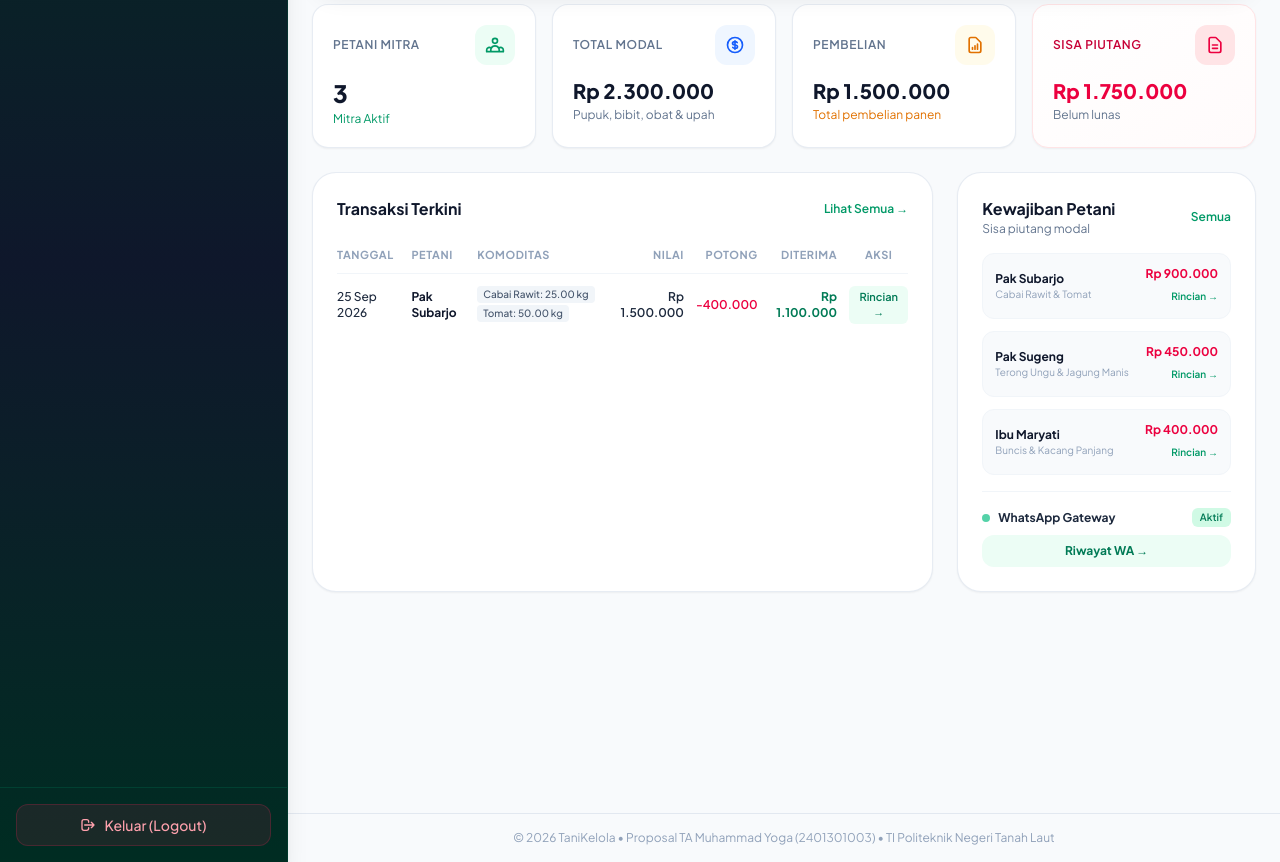
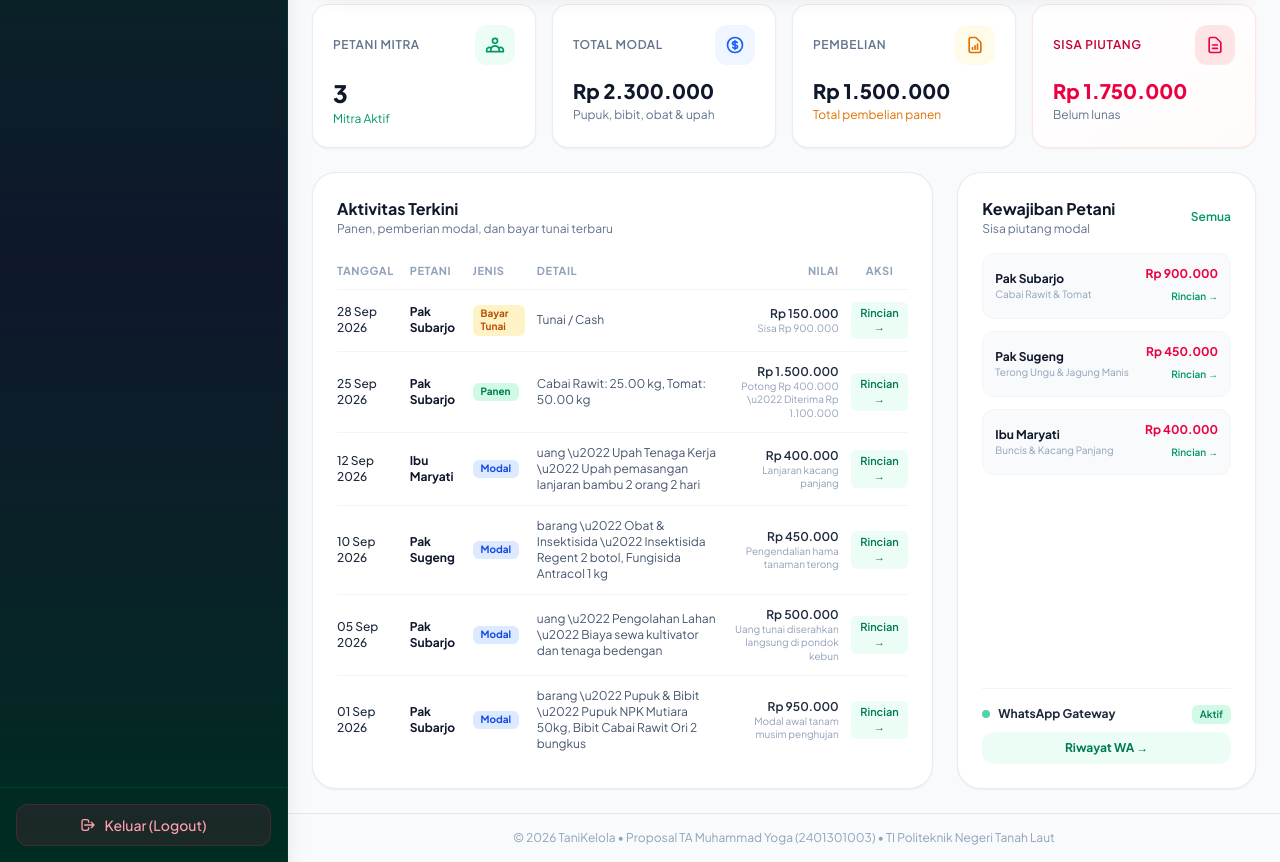
Before and after one commit to muhamadyoga111new-sketch/TaniKelola, a Laravel app: page /pengepul/dashboard in a window 1280 px wide. Shown: the part 335-1197 px from the top of the page. Run offline with Laravel 12, Linux system fonts and the light colour scheme; a user stored in the database is signed in; data comes from the database, SQL or seed files in the repository; style sheets or scripts are compiled from the project's sources.

Commit message:
Dashboard pengepul: tampilkan Aktivitas Terkini gabungan panen, modal, dan bayar tunai

```diff
--- a/resources/views/pengepul/dashboard.blade.php
+++ b/resources/views/pengepul/dashboard.blade.php
@@ -93,13 +93,13 @@
     <!-- 2 Column Section -->
     <div class="grid grid-cols-1 lg:grid-cols-3 gap-4 sm:gap-6">
 
-        <!-- Transaksi Panen Terkini -->
+        <!-- Aktivitas Terkini: panen + modal + bayar tunai -->
         <div class="lg:col-span-2 bg-white rounded-2xl sm:rounded-3xl border border-slate-200/80 shadow-xs p-4 sm:p-6">
             <div class="flex items-center justify-between mb-4">
-                <h4 class="font-bold text-sm sm:text-base text-slate-900">Transaksi Terkini</h4>
-                <a href="{{ route('pengepul.transaksi.index') }}" class="text-xs font-semibold text-emerald-600 hover:text-emerald-700">
-                    Lihat Semua &rarr;
-                </a>
+                <div>
+                    <h4 class="font-bold text-sm sm:text-base text-slate-900">Aktivitas Terkini</h4>
+                    <p class="text-[10px] sm:text-xs text-slate-500">Panen, pemberian modal, dan bayar tunai terbaru</p>
+                </div>
             </div>
 
             <!-- Desktop Table (hidden on mobile) -->
@@ -109,50 +109,47 @@
                         <tr class="text-[11px] font-bold uppercase tracking-wider text-slate-400 border-b border-slate-100">
                             <th class="py-2.5 pr-3">Tanggal</th>
                             <th class="py-2.5 pr-3">Petani</th>
-                            <th class="py-2.5 pr-3">Komoditas</th>
+                            <th class="py-2.5 pr-3">Jenis</th>
+                            <th class="py-2.5 pr-3">Detail</th>
                             <th class="py-2.5 text-right pr-3">Nilai</th>
-                            <th class="py-2.5 text-right pr-3">Potong</th>
-                            <th class="py-2.5 text-right pr-3">Diterima</th>
                             <th class="py-2.5 text-center">Aksi</th>
                         </tr>
                     </thead>
                     <tbody class="divide-y divide-slate-100">
-                        @forelse($transaksiTerbaru as $trx)
+                        @forelse($aktivitasTerbaru as $item)
                             <tr class="hover:bg-slate-50/80 transition">
                                 <td class="py-3 pr-3 text-xs text-slate-600">
                                     <span class="font-medium text-slate-800">
-                                        {{ \Carbon\Carbon::parse($trx->tanggal_transaksi)->translatedFormat('d M Y') }}
+                                        {{ \Carbon\Carbon::parse($item['tanggal'])->translatedFormat('d M Y') }}
                                     </span>
                                 </td>
                                 <td class="py-3 pr-3 text-xs">
-                                    <span class="font-bold text-slate-900">{{ $trx->petani->nama_petani }}</span>
+                                    <span class="font-bold text-slate-900">{{ $item['petani'] }}</span>
                                 </td>
-                                <td class="py-3 pr-3 text-xs text-slate-600">
-                                    @foreach($trx->details as $d)
-                                        <span class="inline-block bg-slate-100 px-1.5 py-0.5 rounded text-[10px] font-medium mr-0.5 mb-0.5">
-                                            {{ $d->komoditas->nama_komoditas }}: {{ $d->jumlah_panen }} {{ $d->komoditas->satuan }}
-                                        </span>
-                                    @endforeach
+                                <td class="py-3 pr-3 text-xs">
+                                    @if($item['jenis'] === 'panen')
+                                        <span class="inline-block px-2 py-0.5 rounded-md bg-emerald-100 text-emerald-700 font-bold text-[10px]">Panen</span>
+                                    @elseif($item['jenis'] === 'modal')
+                                        <span class="inline-block px-2 py-0.5 rounded-md bg-blue-100 text-blue-700 font-bold text-[10px]">Modal</span>
+                                    @else
+                                        <span class="inline-block px-2 py-0.5 rounded-md bg-amber-100 text-amber-700 font-bold text-[10px]">Bayar Tunai</span>
+                                    @endif
                                 </td>
-                                <td class="py-3 text-right pr-3 text-xs font-semibold text-slate-800">
-                                    Rp {{ number_format($trx->total_bruto, 0, ',', '.') }}
-                                </td>
-                                <td class="py-3 text-right pr-3 text-xs font-semibold text-rose-600">
-                                    -{{ number_format($trx->potongan_kewajiban, 0, ',', '.') }}
-                                </td>
-                                <td class="py-3 text-right pr-3 text-xs font-bold text-emerald-700">
-                                    Rp {{ number_format($trx->uang_diterima_petani, 0, ',', '.') }}
+                                <td class="py-3 pr-3 text-xs text-slate-600">{{ $item['detail'] }}</td>
+                                <td class="py-3 text-right pr-3 text-xs">
+                                    <span class="font-semibold text-slate-800">Rp {{ number_format($item['nominal'], 0, ',', '.') }}</span>
+                                    <span class="block text-[10px] text-slate-400 font-normal">{{ $item['sub'] }}</span>
                                 </td>
                                 <td class="py-3 text-center text-xs">
-                                    <a href="{{ route('pengepul.transaksi.show', $trx) }}" class="inline-flex items-center px-2 py-1 rounded-md bg-emerald-50 hover:bg-emerald-100 text-emerald-700 font-semibold text-[11px] transition">
+                                    <a href="{{ $item['url'] }}" class="inline-flex items-center px-2 py-1 rounded-md bg-emerald-50 hover:bg-emerald-100 text-emerald-700 font-semibold text-[11px] transition">
                                         Rincian &rarr;
                                     </a>
                                 </td>
                             </tr>
                         @empty
                             <tr>
-                                <td colspan="7" class="py-8 text-center text-slate-400 text-xs">
-                                    Belum ada transaksi panen.
+                                <td colspan="6" class="py-8 text-center text-slate-400 text-xs">
+                                    Belum ada aktivitas.
                                 </td>
                             </tr>
                         @endforelse
@@ -162,30 +159,30 @@
 
             <!-- Mobile Cards (shown on mobile only) -->
             <div class="md:hidden space-y-3">
-                @forelse($transaksiTerbaru as $trx)
-                    <a href="{{ route('pengepul.transaksi.show', $trx) }}" class="block p-3 rounded-xl border border-slate-100 hover:border-emerald-200 transition bg-slate-50/50">
+                @forelse($aktivitasTerbaru as $item)
+                    <a href="{{ $item['url'] }}" class="block p-3 rounded-xl border border-slate-100 hover:border-emerald-200 transition bg-slate-50/50">
                         <div class="flex items-center justify-between mb-2">
-                            <span class="text-xs font-bold text-slate-900">{{ $trx->petani->nama_petani }}</span>
-                            <span class="text-[10px] text-slate-500 font-medium">{{ \Carbon\Carbon::parse($trx->tanggal_transaksi)->translatedFormat('d M Y') }}</span>
+                            <span class="text-xs font-bold text-slate-900">{{ $item['petani'] }}</span>
+                            <span class="text-[10px] text-slate-500 font-medium">{{ \Carbon\Carbon::parse($item['tanggal'])->translatedFormat('d M Y') }}</span>
                         </div>
-                        <div class="flex flex-wrap gap-1 mt-1.5">
-                            @foreach($trx->details as $d)
-                                <span class="bg-slate-200/60 px-1.5 py-0.5 rounded text-[10px] font-medium text-slate-600">
-                                    {{ $d->komoditas->nama_komoditas }}: {{ $d->jumlah_panen }} {{ $d->komoditas->satuan }}
-                                </span>
-                            @endforeach
+                        <div class="flex items-center gap-1.5">
+                            @if($item['jenis'] === 'panen')
+                                <span class="px-2 py-0.5 rounded-md bg-emerald-100 text-emerald-700 font-bold text-[10px]">Panen</span>
+                            @elseif($item['jenis'] === 'modal')
+                                <span class="px-2 py-0.5 rounded-md bg-blue-100 text-blue-700 font-bold text-[10px]">Modal</span>
+                            @else
+                                <span class="px-2 py-0.5 rounded-md bg-amber-100 text-amber-700 font-bold text-[10px]">Bayar Tunai</span>
+                            @endif
+                            <span class="text-[11px] text-slate-600 truncate">{{ $item['detail'] }}</span>
                         </div>
                         <div class="flex items-center justify-between mt-2 pt-2 border-t border-slate-100">
-                            <div class="text-[10px] text-slate-500">
-                                Bruto: <span class="font-semibold text-slate-700">Rp {{ number_format($trx->total_bruto, 0, ',', '.') }}</span>
-                                <span class="text-rose-500 ml-1">-{{ number_format($trx->potongan_kewajiban, 0, ',', '.') }}</span>
-                            </div>
-                            <span class="text-xs font-bold text-emerald-700">Rp {{ number_format($trx->uang_diterima_petani, 0, ',', '.') }}</span>
+                            <span class="text-[10px] text-slate-500">{{ $item['sub'] }}</span>
+                            <span class="text-xs font-bold text-slate-900">Rp {{ number_format($item['nominal'], 0, ',', '.') }}</span>
                         </div>
                     </a>
                 @empty
                     <div class="py-8 text-center text-slate-400 text-xs">
-                        Belum ada transaksi panen.
+                        Belum ada aktivitas.
                     </div>
                 @endforelse
             </div>
```
